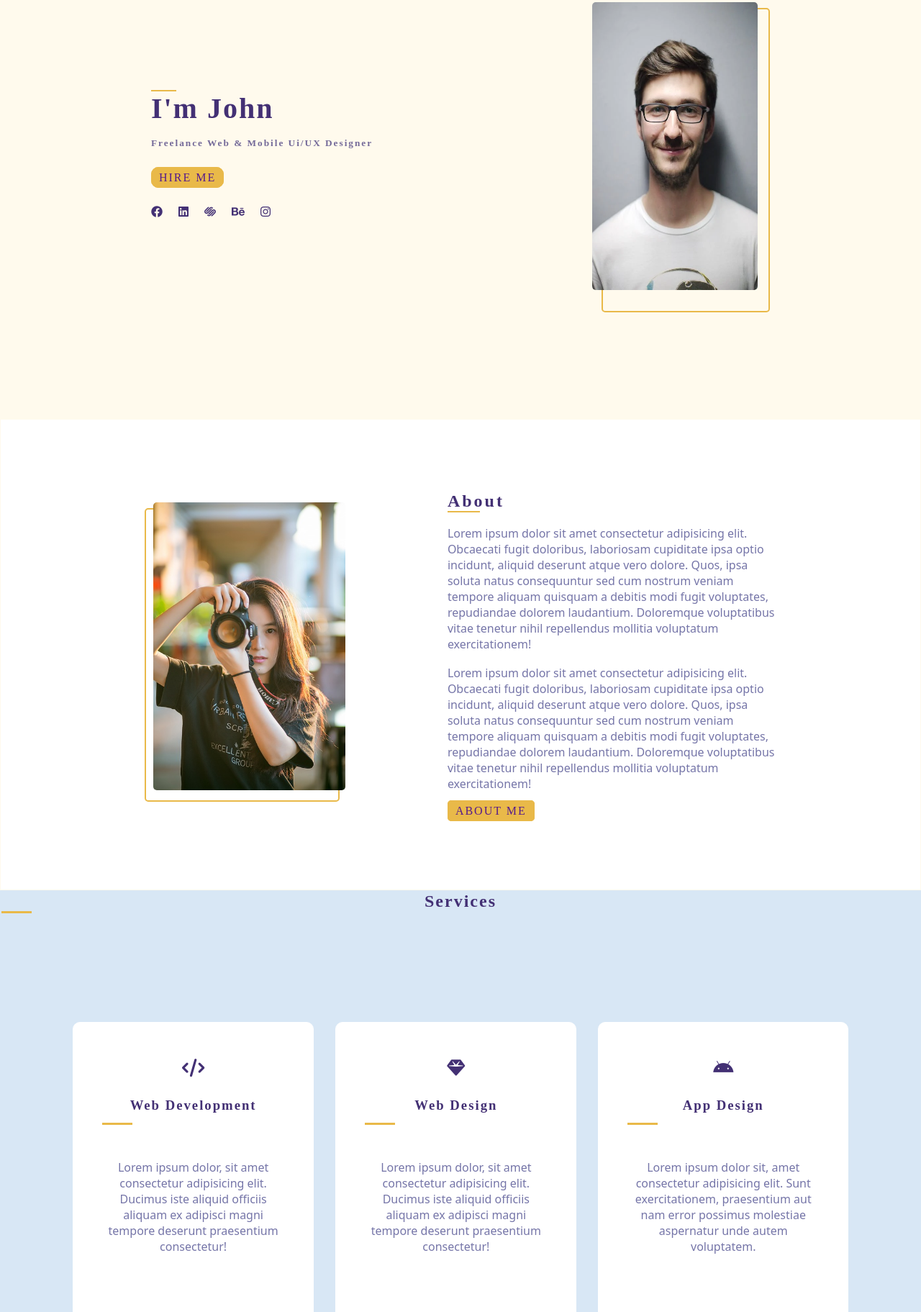
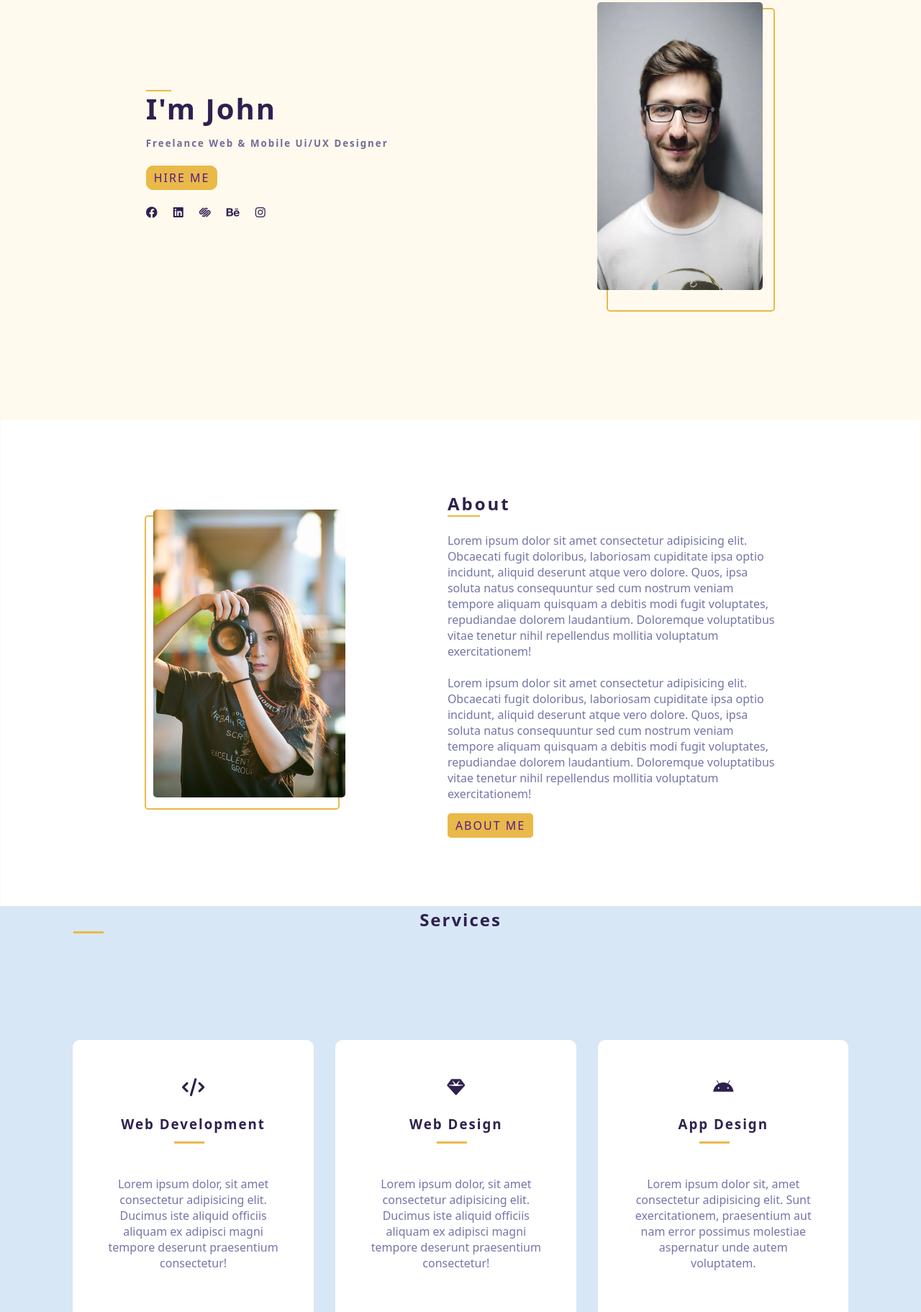
Before and after one commit to nurhuseyinova/HomeWorkCodeAcademy-homeworks, a plain HTML site: page 10.PortfolioMiniWebPage/index.html in a window 1280 px wide. Shown: the part 138-1961 px from the top of the page at 72% size. Drawn offline with Linux system fonts and the light colour scheme.

Commit message:
PortfolioMiniWebPage

```diff
--- a/10.PortfolioMiniWebPage/index.html
+++ b/10.PortfolioMiniWebPage/index.html
@@ -56,7 +56,7 @@
         <h2 class="h2">About</h2>
         <br />
         <div>
-          <p class="lorem text">
+          <p class="lorem">
             Lorem ipsum dolor sit amet consectetur adipisicing elit. Obcaecati
             fugit doloribus, laboriosam cupiditate ipsa optio incidunt, aliquid
             deserunt atque vero dolore. Quos, ipsa soluta natus consequuntur sed
@@ -65,7 +65,7 @@
             vitae tenetur nihil repellendus mollitia voluptatum exercitationem!
           </p>
           <br />
-          <p class="lorem text">
+          <p class="lorem">
             Lorem ipsum dolor sit amet consectetur adipisicing elit. Obcaecati
             fugit doloribus, laboriosam cupiditate ipsa optio incidunt, aliquid
             deserunt atque vero dolore. Quos, ipsa soluta natus consequuntur sed
@@ -88,7 +88,7 @@
             <h3 class="sec3h ">Web Development</h3>
             <br />
           </div>
-          <p class="lorem text">
+          <p class="lorem">
             Lorem ipsum dolor, sit amet consectetur adipisicing elit. Ducimus
             iste aliquid officiis aliquam ex adipisci magni tempore deserunt
             praesentium consectetur!
@@ -102,7 +102,7 @@
             <h3 class="sec3h ">Web Design</h3>
             <br />
           </div>
-          <p class="lorem text">
+          <p class="lorem">
             Lorem ipsum dolor, sit amet consectetur adipisicing elit. Ducimus
             iste aliquid officiis aliquam ex adipisci magni tempore deserunt
             praesentium consectetur!
@@ -114,7 +114,7 @@
             <h3 class="sec3h ">App Design</h3>
             <br />
           </div>
-          <p class="lorem text">
+          <p class="lorem">
             Lorem ipsum dolor sit, amet consectetur adipisicing elit. Sunt
             exercitationem, praesentium aut nam error possimus molestiae
             aspernatur unde autem voluptatem.
--- a/10.PortfolioMiniWebPage/style.css
+++ b/10.PortfolioMiniWebPage/style.css
@@ -4,6 +4,8 @@
   box-sizing: border-box;
   list-style: none;
   text-decoration: none;
+  font-family: system-ui, -apple-system, BlinkMacSystemFont, "Segoe UI", Roboto,
+    Oxygen, Ubuntu, Cantarell, "Open Sans", "Helvetica Neue", sans-serif;
 }
 /*header*/
 .header {
@@ -53,9 +55,8 @@ span {
   width: 35px;
 }
 .sec1h1 {
-  color: rgb(67, 48, 116);
+  color: rgb(46, 33, 78);
   font-size: 40px;
-
 }
 .h5 {
   color: rgb(116, 106, 153);
@@ -71,7 +72,7 @@ span {
   background-color: #eeb784;
 }
 .icon1 a {
-  color: rgb(67, 48, 116);
+  color: rgb(46, 33, 78);
 }
 .icon1 {
   display: flex;
@@ -101,9 +102,7 @@ span {
   padding: 100px 200px;
   column-gap: 150px;
 }
-.text{
-  font-family: system-ui, -apple-system, BlinkMacSystemFont, 'Segoe UI', Roboto, Oxygen, Ubuntu, Cantarell, 'Open Sans', 'Helvetica Neue', sans-serif;
-}
+
 .img2 {
   height: 50vh;
   bottom: 10px;
@@ -116,7 +115,7 @@ span {
   border-radius: 5px;
 }
 .h2 {
-  color: rgb(67, 48, 116);
+  color: rgb(46, 33, 78);
   letter-spacing: 3px;
 }
 .h2::after {
@@ -125,9 +124,6 @@ span {
   background-color: #e9b949;
   height: 2px;
   width: 45px;
-
-
-
 }
 .lorem {
   color: rgb(117, 117, 168);
@@ -151,19 +147,16 @@ span {
   background-color: rgb(216, 231, 245);
 }
 .services {
-
   border: 1px solid rgb(216, 231, 245);
   background-color: rgb(216, 231, 245);
- color: rgb(67, 48, 116);
- text-align: center;
+  color: rgb(46, 33, 78);
+  text-align: center;
 }
-
 .container {
   display: flex;
   column-gap: 30px;
   padding: 150px 100px;
 }
-
 .sec3div1 {
   height: 60vh;
   border: 1px solid white;
@@ -173,18 +166,18 @@ span {
   padding: 40px;
 }
 .sec3div1:hover {
-
   background-color: #e9b949;
 }
-
 .line {
   line-height: 6vh;
 }
 
 .sec3h {
-  color: rgb(67, 48, 116);
+  color: rgb(46, 33, 78);
   letter-spacing: 2px;
+  position: relative;
 }
+
 .sec3h::after {
   content: "";
   display: block;
@@ -192,11 +185,12 @@ span {
   background-color: #e9b949;
   height: 1px;
   width: 40px;
-
+  position: absolute;
+  left: 100px;
 }
 .sec3 a {
   font-size: 25px;
-  color: rgb(67, 48, 116);
+  color: rgb(46, 33, 78);
 }
 /*footer*/
 .footer {
@@ -205,7 +199,6 @@ span {
   border: 1px solid rgb(44, 41, 41);
   background-color: rgb(44, 41, 41);
   padding: 30px 0;
-
 }
 .footericon {
   display: flex;
@@ -223,7 +216,7 @@ footer h4 {
 }
 /*responsivlik*/
 @media only screen and (max-width: 768px) {
-  body{
+  body {
     flex-direction: column;
   }
   .headernav {
@@ -243,9 +236,8 @@ footer h4 {
   }
   .sec3 {
     flex-direction: column;
-
   }
-  .container{
+  .container {
     flex-direction: column;
     row-gap: 20px;
   }
```
